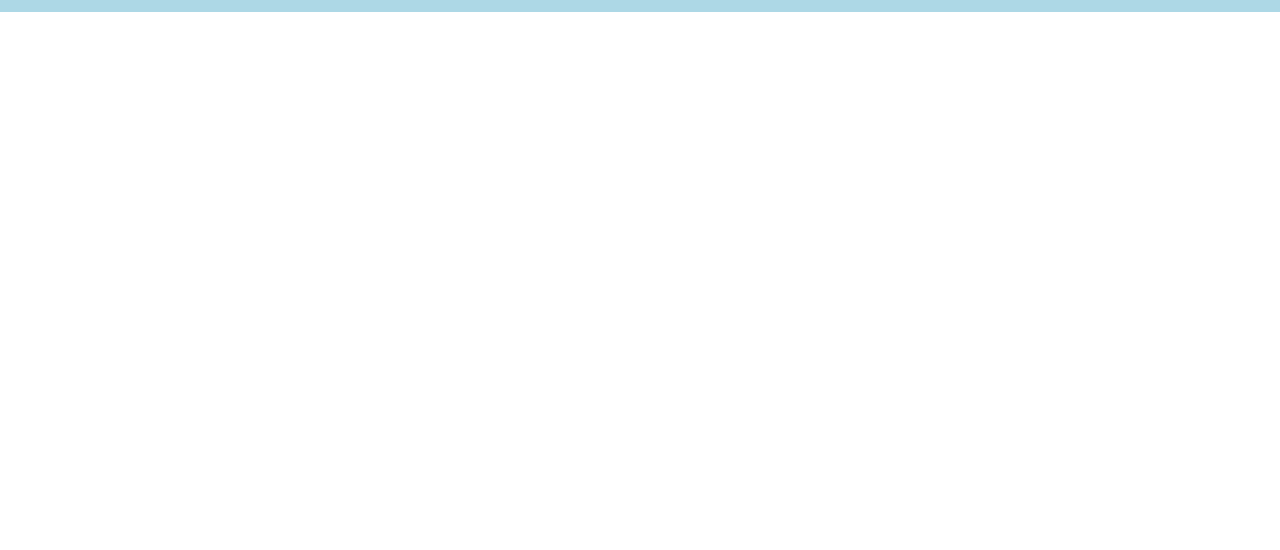
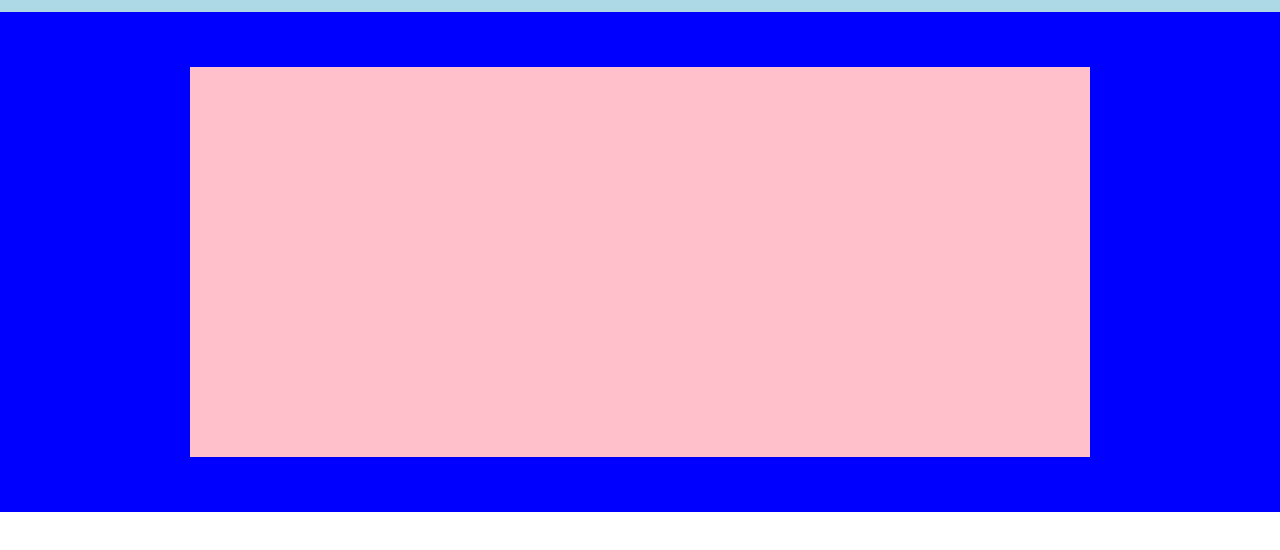
Before and after one commit to DanieleTuttolani/htmlcss-struttura-discord, a plain HTML site: page index.html in a window 1280 px wide. Shown: the part 68-618 px from the top of the page. Drawn offline with Linux system fonts and the light colour scheme.

Commit message:
main picture

```diff
--- a/css/style.css
+++ b/css/style.css
@@ -22,7 +22,7 @@ body{
 
 
 
-/* generale*/
+/* generale HEADER*/
 
 .main-header{
 background-color: lightblue;
@@ -53,3 +53,20 @@ padding-top: 15px;
     flex-basis: 25%;
     border: 2px dashed black;
 }
+
+
+.main-picture-bg{
+    background-color: blue;
+    min-height: 500px;
+}
+
+#sm-container{
+    margin: 0px auto;
+    max-width: 900px;
+    padding: 55px 0;
+}
+
+#sm-container>div{
+    height: 390px;
+    background-color: pink;
+}
--- a/index.html
+++ b/index.html
@@ -15,9 +15,16 @@
             <div class=" header-content link">Link Link Link Link</div>
             <div class=" header-content login">Login</div>
           </div>
-
-
         </div>
     </header>
+
+    <main >
+
+        <div class="main-picture-bg">
+            <div id="sm-container">
+                <div></div>
+            </div>
+        </div>
+    </main>
 </body>
 </html>
```
